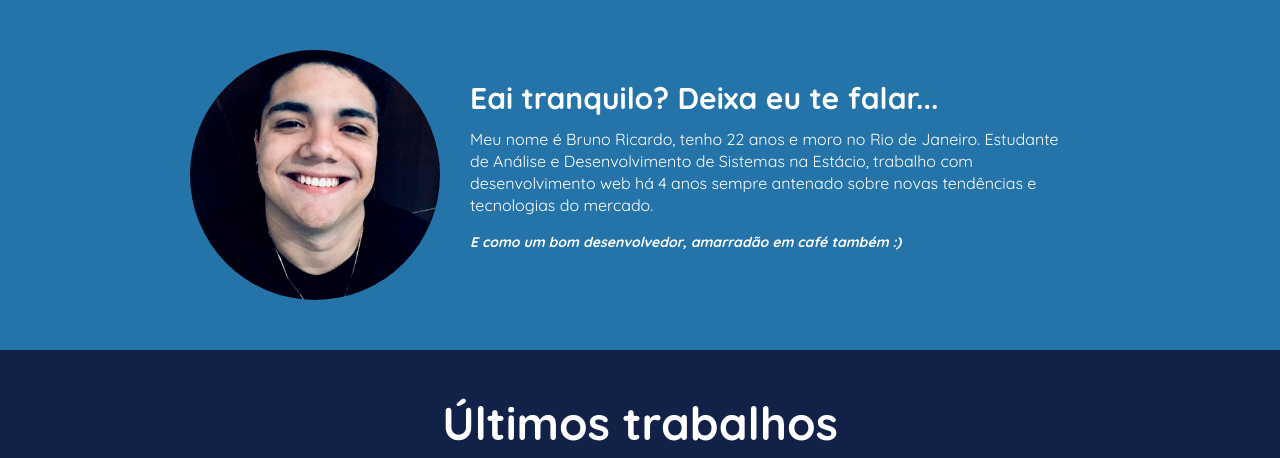
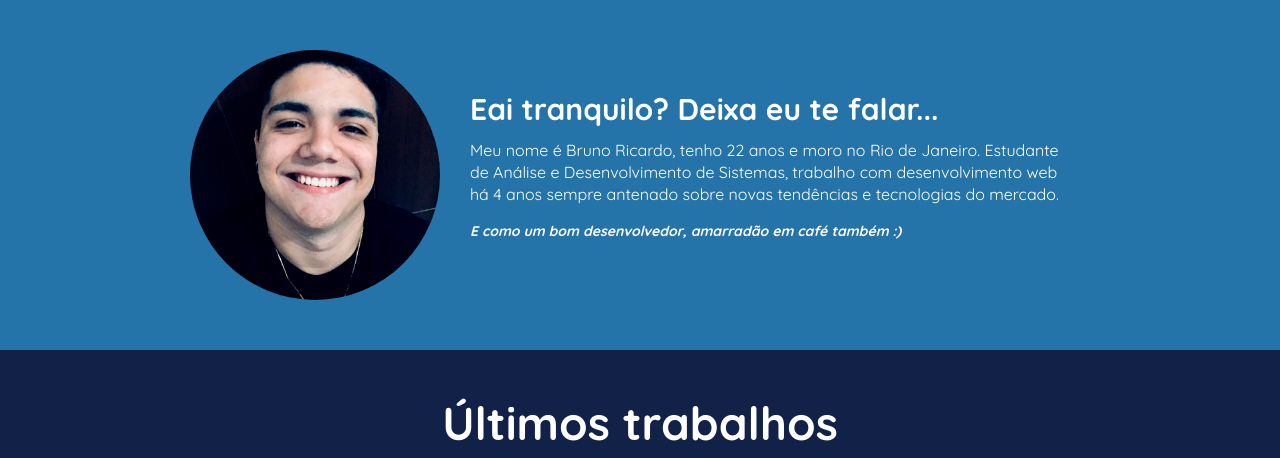
Before and after one commit to brunomaarts/portfolio, a website: page index.html in a window 1280 px wide. Shown: the part 800-1258 px from the top of the page. Drawn offline with nearby package versions, Linux system fonts and the light colour scheme.

Commit message:
fix text

```diff
--- a/index.html
+++ b/index.html
@@ -93,7 +93,7 @@
 							<h2>Eai tranquilo? Deixa eu te falar...</h2>
 							<p class="card-text">
 								Meu nome é Bruno Ricardo, tenho 22 anos e moro no Rio de Janeiro.
-								Estudante de Análise e Desenvolvimento de Sistemas na Estácio,
+								Estudante de Análise e Desenvolvimento de Sistemas,
 								trabalho com desenvolvimento web há 4 anos sempre antenado sobre
 								novas tendências e tecnologias do mercado.
 							</p>
```
